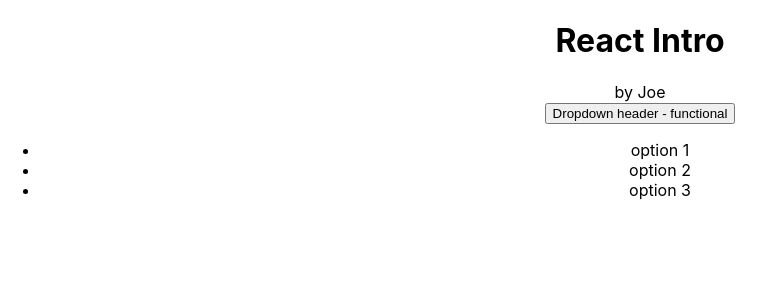
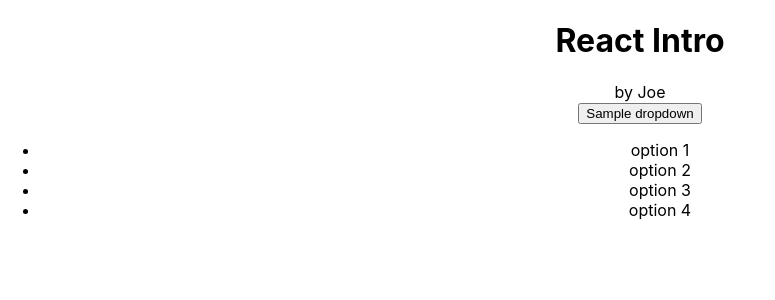
Before and after one commit to CommandShiftHQ/react-intro, a React (Create React App) app: page / in a window 1280 px wide. Shown: the top 300 px of the page, without its empty margins (0-775 px from the left). Built offline with nearby package versions, Linux system fonts and the light colour scheme.

Commit message:
Add mock props to <Dropdown />

```diff
--- a/src/App.js
+++ b/src/App.js
@@ -5,11 +5,20 @@
 
 function App() {
   const author = 'Joe';
+  const dropdown = {
+    title: "Sample dropdown",
+    options: [
+      'option 1',
+      'option 2',
+      'option 3',
+      'option 4',
+    ]
+  }
 
   return (
     <div className="App">
       <Header name={author} />
-      <Dropdown />
+      <Dropdown title={dropdown.title} options={dropdown.options} />
     </div>
   );
 }
--- a/src/components/Dropdown.js
+++ b/src/components/Dropdown.js
@@ -1,16 +1,15 @@
 import React from 'react';
 
-const Dropdown = () => {
+const Dropdown = ({title, options}) => {
+
   return (
     <div className="dropdown">
       <button className="dropdown__header">
-        Dropdown header - functional
+        {title}
       </button>
       <div className="dropdown__body">
         <ul>
-          <li>option 1</li>
-          <li>option 2</li>
-          <li>option 3</li>
+          {options.map((option) => <li>{option}</li>)}
         </ul>
       </div>
     </div>
```
